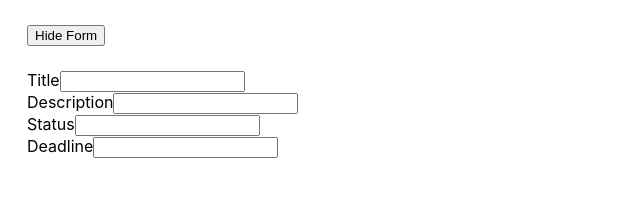
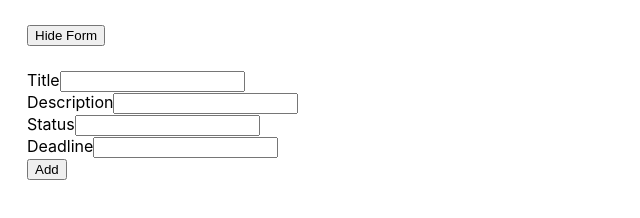
Before and after one commit to dru1208/to_do_challenge, a React (Create React App) app: page / in a window 1280 px wide. Both pictures are taken after a click on the button "Add ToDo". Shown: the part 274-492 px from the top of the page, without its empty margins (0-640 px from the left). Built offline with nearby package versions, Linux system fonts and the light colour scheme.

Commit message:
[ah] adding toDo functionality complete

```diff
--- a/src/App.js
+++ b/src/App.js
@@ -29,7 +29,11 @@ function App() {
 
   return (
     <div className="App">
-      <ToDoList toDos={toDos} listName="Things To Do" />
+      <ToDoList
+        toDos={toDos}
+        setToDos={setToDos}
+        listName="Things To Do"
+      />
     </div>
   );
 }
--- a/src/components/ToDoForm.jsx
+++ b/src/components/ToDoForm.jsx
@@ -1,4 +1,4 @@
-import React from "react"
+import React, { useState } from "react"
 import ToDoFormGroup from "./ToDoFormGroup"
 
 const formProps = [
@@ -20,14 +20,48 @@ const formProps = [
   }
 ]
 
+const defaultFormFields = {
+  title: "",
+  description: "",
+  status: "",
+  deadline: ""
+}
+
 const ToDoForm = ({ addToDo }) => {
+  const [formFields, setFormFields] = useState(defaultFormFields)
+
+  const onSubmit = (e) => {
+    e.preventDefault()
+    addToDo(formFields)
+    clearFormFields()
+  }
+
+  const clearFormFields = () => {
+    setFormFields(defaultFormFields)
+  }
+
+  const updateFormField = (fieldName, value) => {
+    setFormFields(prev => {
+      return { ...prev, [fieldName]: value }
+    })
+  }
+
   return (
-    <form className="form-container">
+    <form className="form-container" onSubmit={onSubmit}>
       {
-        formProps.map((fieldProps, index) =>
-          <ToDoFormGroup key={index} {...fieldProps} />
-        )
+        formProps.map((fieldProps, index) => {
+          const { label, fieldName } = fieldProps
+          return (
+            <ToDoFormGroup
+              key={index}
+              label={label}
+              fieldName={fieldName}
+              value={formFields[fieldName]}
+              updateFormField={updateFormField}
+            />)
+        })
       }
+      <input type="submit" value="Add"/>
     </form>
   )
 }
--- a/src/components/ToDoFormGroup.jsx
+++ b/src/components/ToDoFormGroup.jsx
@@ -1,15 +1,24 @@
 import React from "react"
 
-const ToDoFormGroup = ({ label, fieldName}) => {
+const ToDoFormGroup = ({ label, fieldName, value, updateFormField }) => {
+  const onChange = (e) => {
+    updateFormField(fieldName, e.target.value)
+  }
+
   return (
     <div className="form-group">
       <label
-        for={fieldName}
+        htmlFor={fieldName}
         className="form-label"
       >
         {label}
       </label>
-      <input type="text" name={fieldName} />
+      <input
+        type="text"
+        name={fieldName}
+        value={value}
+        onChange={onChange}
+      />
     </div>
   )
 }
--- a/src/components/ToDoList.jsx
+++ b/src/components/ToDoList.jsx
@@ -4,11 +4,15 @@ import ToDosHeader from "./ToDosHeader"
 import ToDoForm from "./ToDoForm"
 import "./ToDos.css"
 
-const ToDoList = ({ toDos, listName }) => {
+const ToDoList = ({ toDos, listName, setToDos }) => {
   const [activeForm, setActiveForm] = useState(false)
 
   const toggleForm = () => {
     setActiveForm(prev => !prev)
+  }
+
+  const addToDo = (toDo) => {
+    setToDos(prev => [...prev, toDo])
   }
 
   return (
@@ -21,7 +25,7 @@ const ToDoList = ({ toDos, listName }) => {
       >
         { activeForm ? "Hide Form" : "Add ToDo" }
       </button>
-      { activeForm ? <ToDoForm addToDo={""} /> : null }
+      { activeForm ? <ToDoForm addToDo={addToDo} /> : null }
     </div>
   )
 }
```
